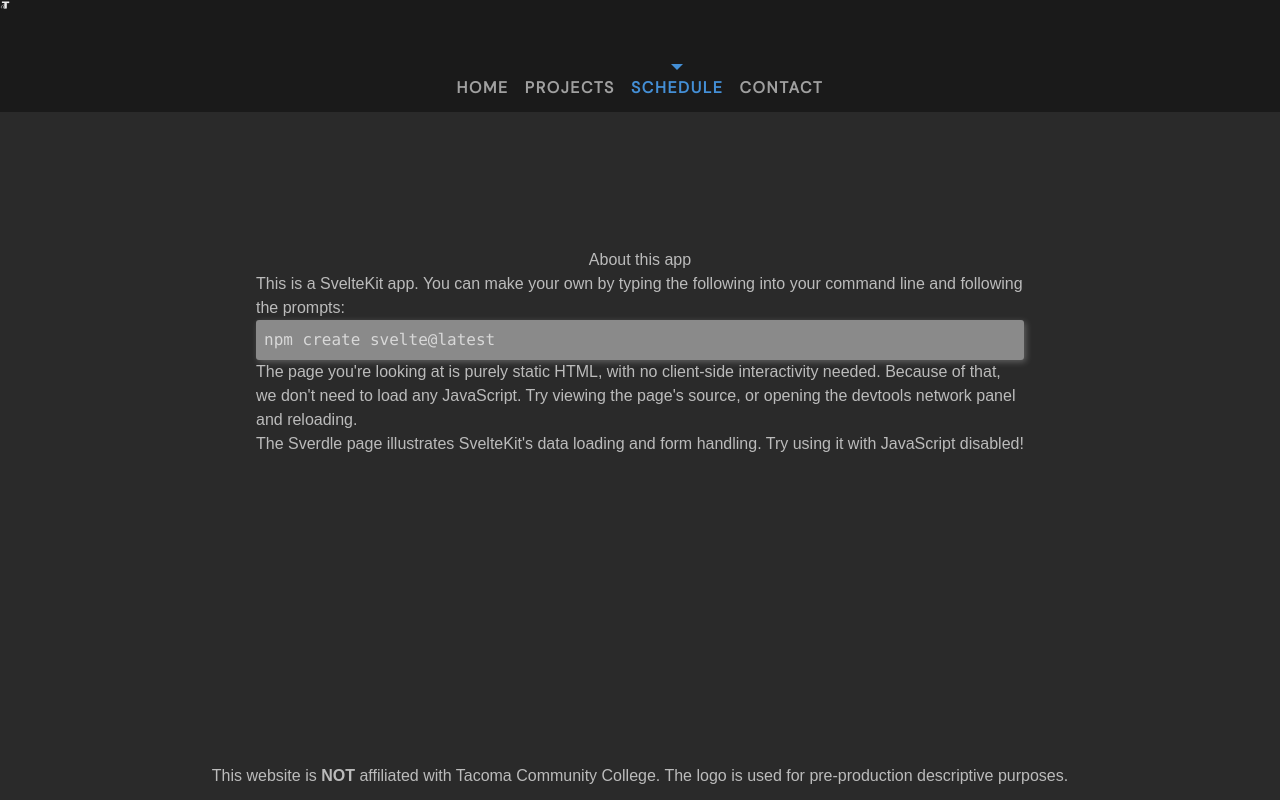
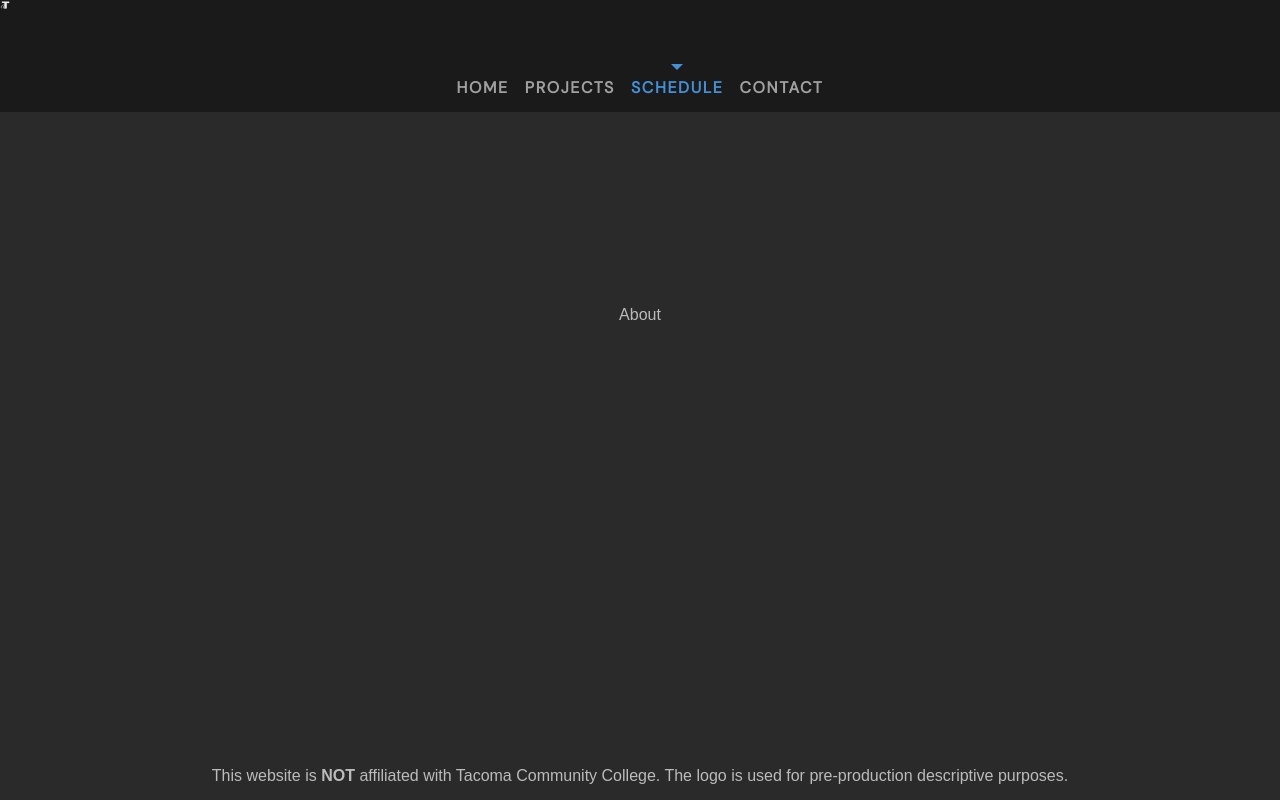
Before and after one commit to Tacoma-Community-College-CS-Club/tcc-cs-club-website, a SvelteKit app: page /about in a window 1280 px wide. Built offline with nearby package versions, Linux system fonts and the light colour scheme.

Commit message:
Erase About page

```diff
--- a/src/routes/about/+page.svelte
+++ b/src/routes/about/+page.svelte
@@ -4,23 +4,5 @@
 </svelte:head>
 
 <div class="text-column">
-	<h1>About this app</h1>
-
-	<p>
-		This is a <a href="https://kit.svelte.dev">SvelteKit</a> app. You can make your own by typing the
-		following into your command line and following the prompts:
-	</p>
-
-	<pre>npm create svelte@latest</pre>
-
-	<p>
-		The page you're looking at is purely static HTML, with no client-side interactivity needed.
-		Because of that, we don't need to load any JavaScript. Try viewing the page's source, or opening
-		the devtools network panel and reloading.
-	</p>
-
-	<p>
-		The <a href="/sverdle">Sverdle</a> page illustrates SvelteKit's data loading and form handling. Try
-		using it with JavaScript disabled!
-	</p>
+	<h1>About</h1>
 </div>
```
